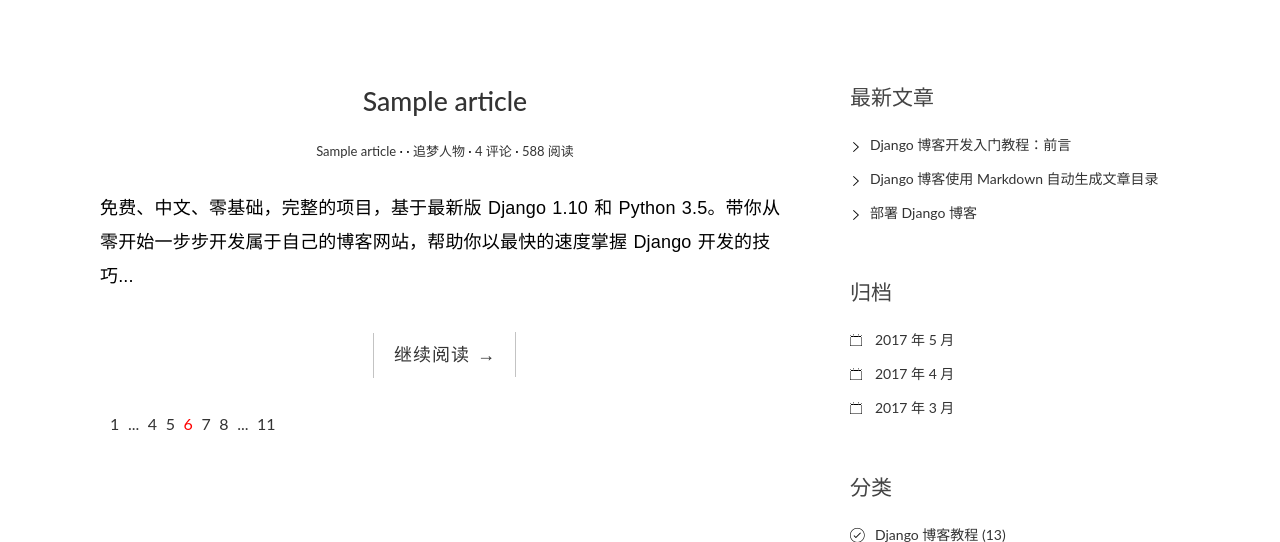
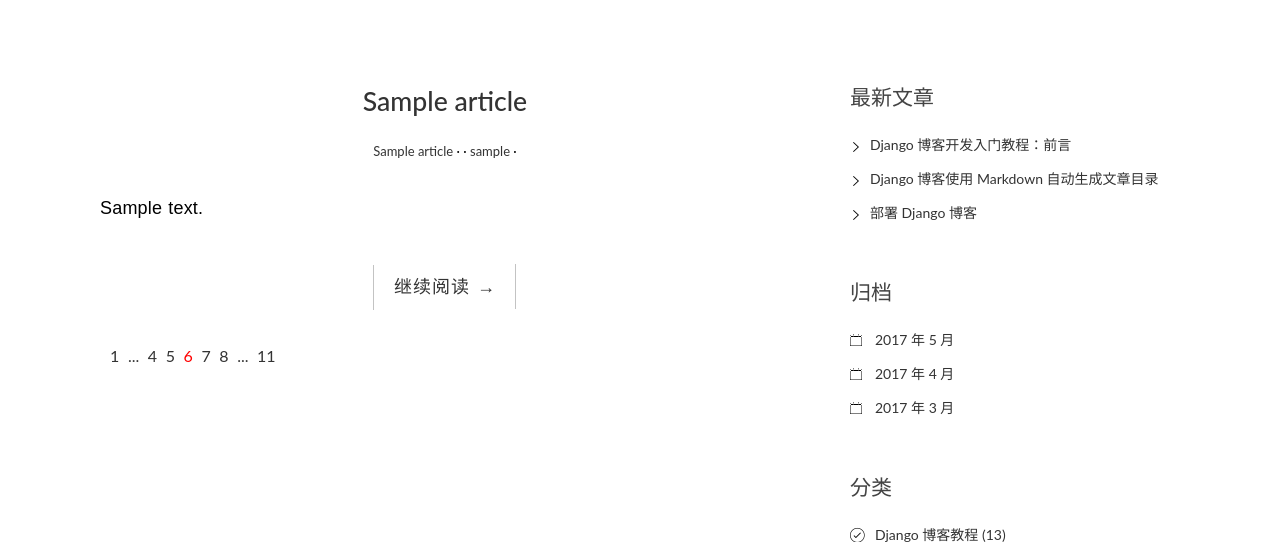
Before and after one commit to evilthed4nte/DjangoBlog, a Django app: page / in a window 1280 px wide. Shown: the part 91-633 px from the top of the page. Run offline with Django 3.2, Linux system fonts and the light colour scheme; tables that the repository leaves empty hold one stand-in row (values such as "Sample post"); some libraries are stand-ins or nearby versions.

Commit message:
index module
index module

```diff
--- a/templates/blog/index.html
+++ b/templates/blog/index.html
@@ -160,16 +160,15 @@
             <div class="entry-meta">
                 <span class="post-category"><a href="{{ article.get_absolute_url }}">{{ article.title }}</a></span>
                 <span class="post-date"><a href="{{ article.get_absolute_url }}"><time class="entry-date"></time></a></span>
-                <span class="post-author"><a href="#">追梦人物</a></span>
-                <span class="comments-link"><a href="#">4 评论</a></span>
-                <span class="views-count"><a href="#">588 阅读</a></span>
+                <span class="post-author"><a href="#">{{ article.author }}</a></span>
+{#                <span class="comments-link"><a href="#">4 评论</a></span>#}
+{#                <span class="views-count"><a href="#">588 阅读</a></span>#}
             </div>
         </header>
         <div class="entry-content clearfix">
-            <p>免费、中文、零基础，完整的项目，基于最新版 Django 1.10 和 Python 3.5。带你从零开始一步步开发属于自己的博客网站，帮助你以最快的速度掌握 Django
-                开发的技巧...</p>
+            <p>{{ article.body }}</p>
             <div class="read-more cl-effect-14">
-                <a href="#" class="more-link">继续阅读 <span class="meta-nav">→</span></a>
+                <a href="{{ article.get_absolute_url }}" class="more-link">继续阅读 <span class="meta-nav">→</span></a>
             </div>
         </div>
     </article>
```
